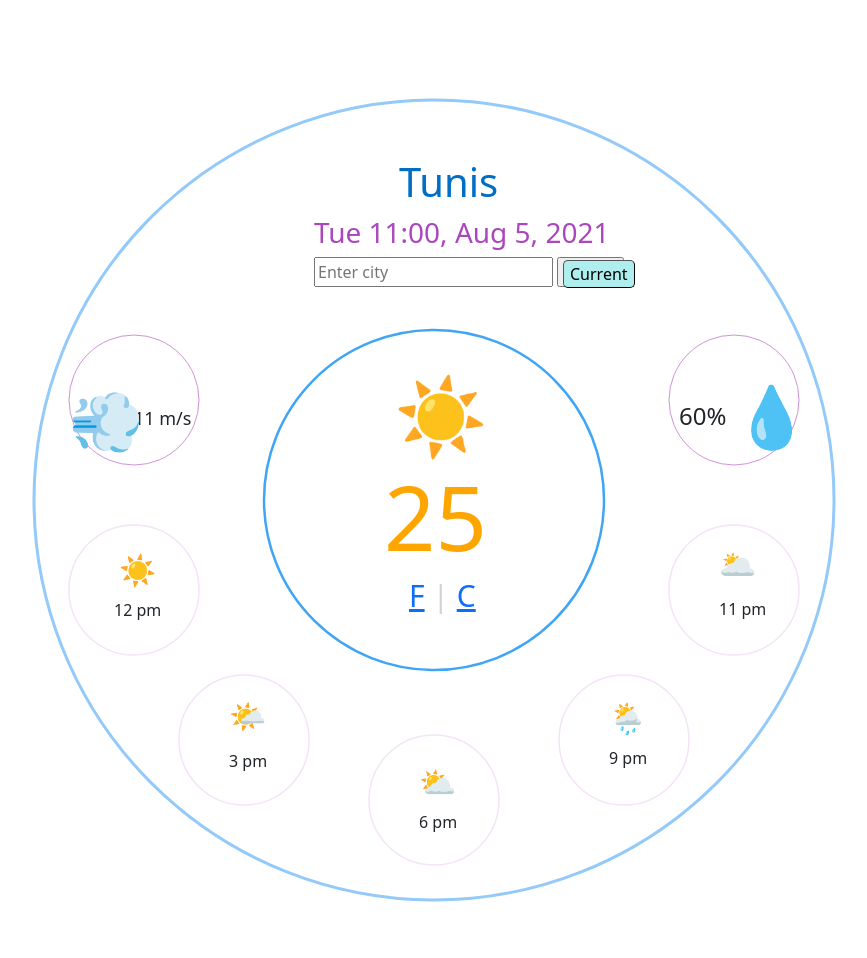
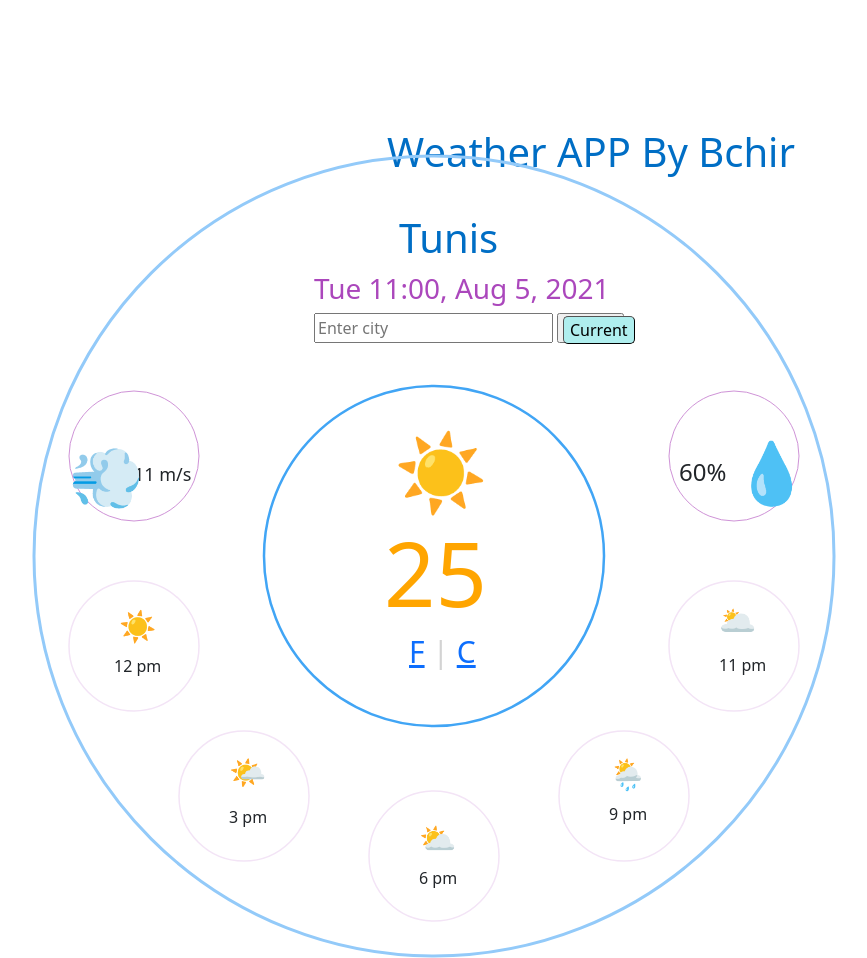
Before and after one commit to Mabchir/My-Weather-App, a website built with Parcel: page index.html in a window 1280 px wide. Shown: the top 958 px of the page, without its empty margins (78-945 px from the left). Built offline with nearby package versions, Linux system fonts and the light colour scheme.

Commit message:
Update the h1
Purpose: Test Netlify

```diff
--- a/index.html
+++ b/index.html
@@ -15,6 +15,7 @@
     <title>Weather Update</title>
   </head>
   <body>
+    <h1>Weather APP By Bchir</h1>
     <div class="container">
       <svg xmlns="http://www.w3.org/2000/svg">
         <circle class="main" cx="50%" cy="50%" r="400" />
```
